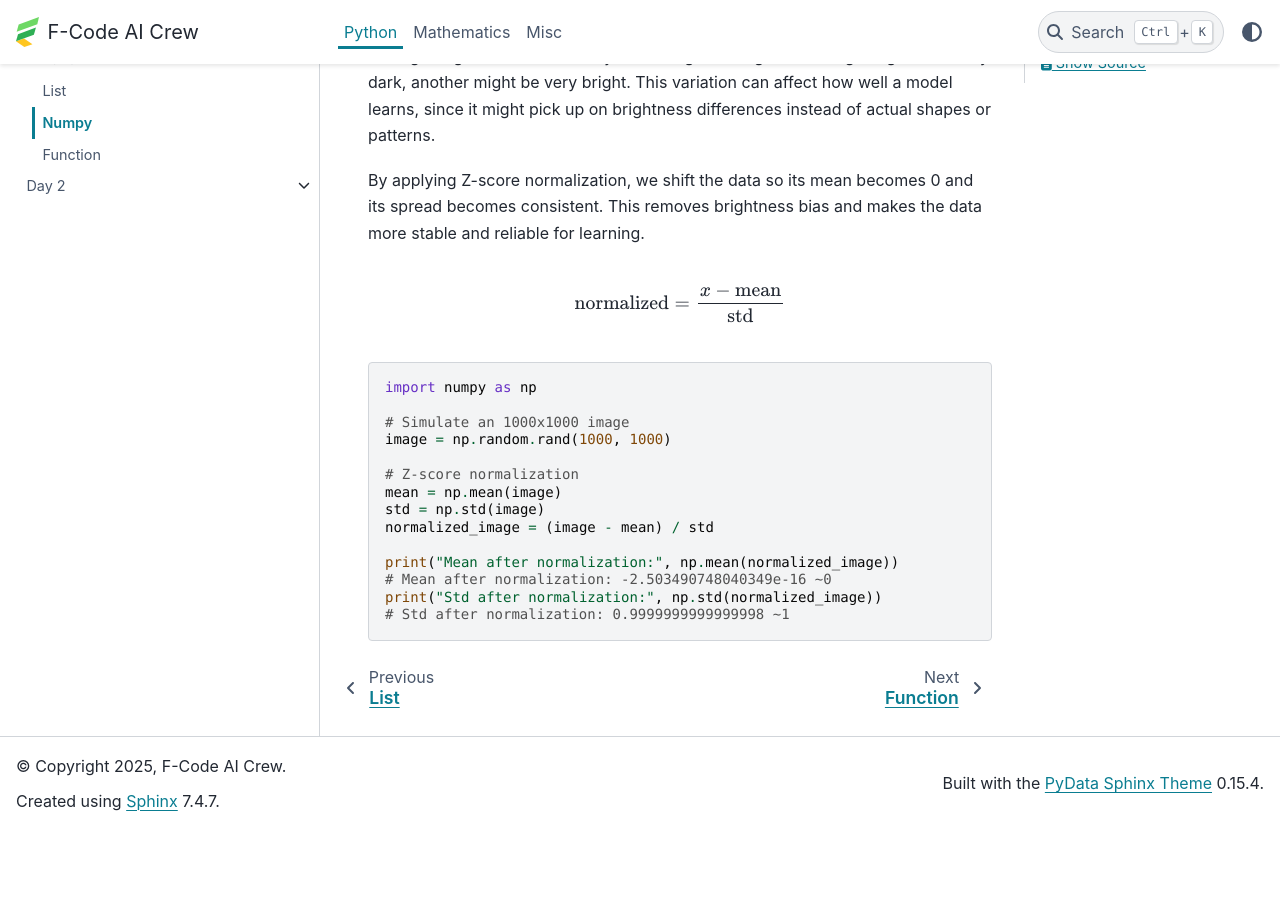
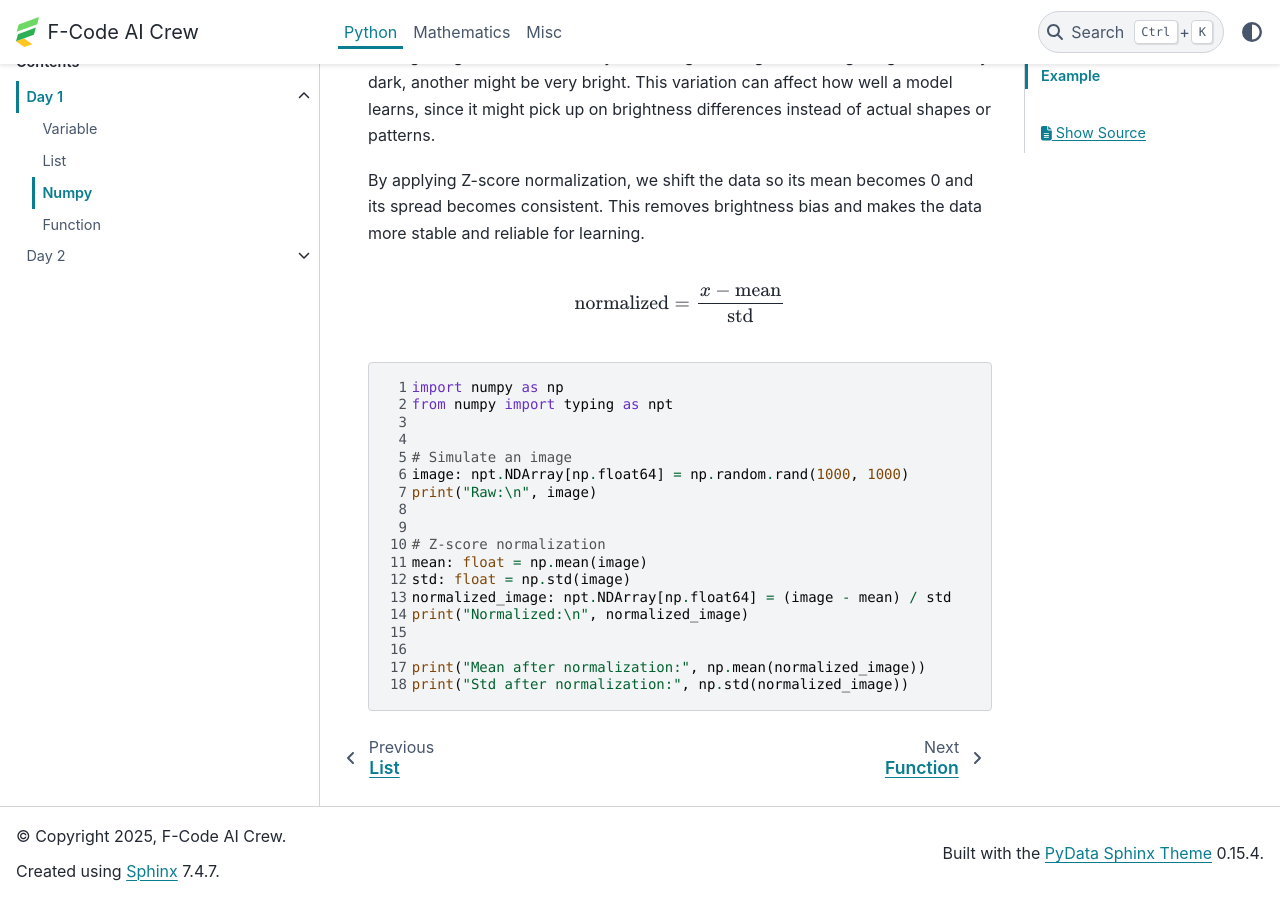
Before and after one commit to F-Code-AI-Crew/Training, a Sphinx documentation site: the page built from docs/python_docs/day_01/numpy.rst, in a window 1280 px wide and 900 px high, scrolled down 1001 px. Built offline with Sphinx 7.4.7 and the PyData theme 0.15.4, drawn with Linux system fonts in a browser that asks for light colours; before the commit the page ends 1831 px from its top, so only the background shows below that.

Commit message:
docs(lesson/python/day 1): remove inline code example for Z-score normalization and use literalinclude instead

```diff
--- a/docs/python_docs/day_01/numpy.rst
+++ b/docs/python_docs/day_01/numpy.rst
@@ -42,19 +42,6 @@
     \text{normalized} = \frac{x - \text{mean}}{\text{std}}
 
 
-.. code-block:: python
-
-    import numpy as np
-
-    # Simulate an 1000x1000 image
-    image = np.random.rand(1000, 1000)
-
-    # Z-score normalization
-    mean = np.mean(image)
-    std = np.std(image)
-    normalized_image = (image - mean) / std
-
-    print("Mean after normalization:", np.mean(normalized_image))
-    # Mean after normalization: -2.503490748040349e-16 ~0
-    print("Std after normalization:", np.std(normalized_image))
-    # Std after normalization: 0.9999999999999998 ~1
+.. literalinclude:: scripts/numpy_example.py
+   :language: python
+   :linenos:
```
